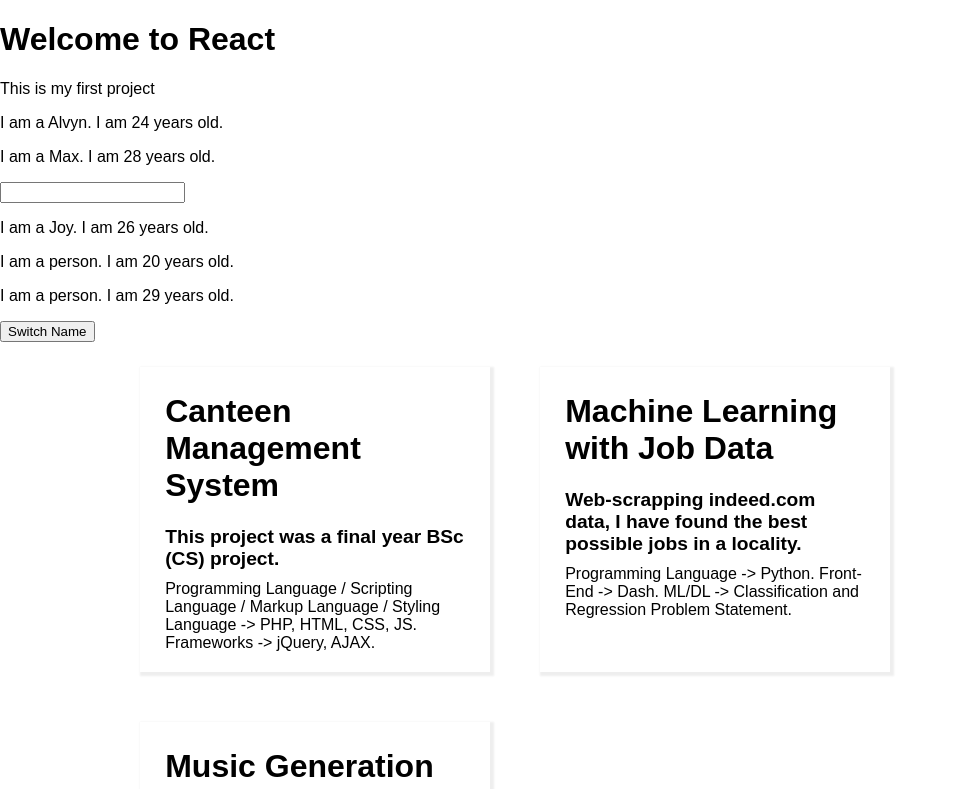
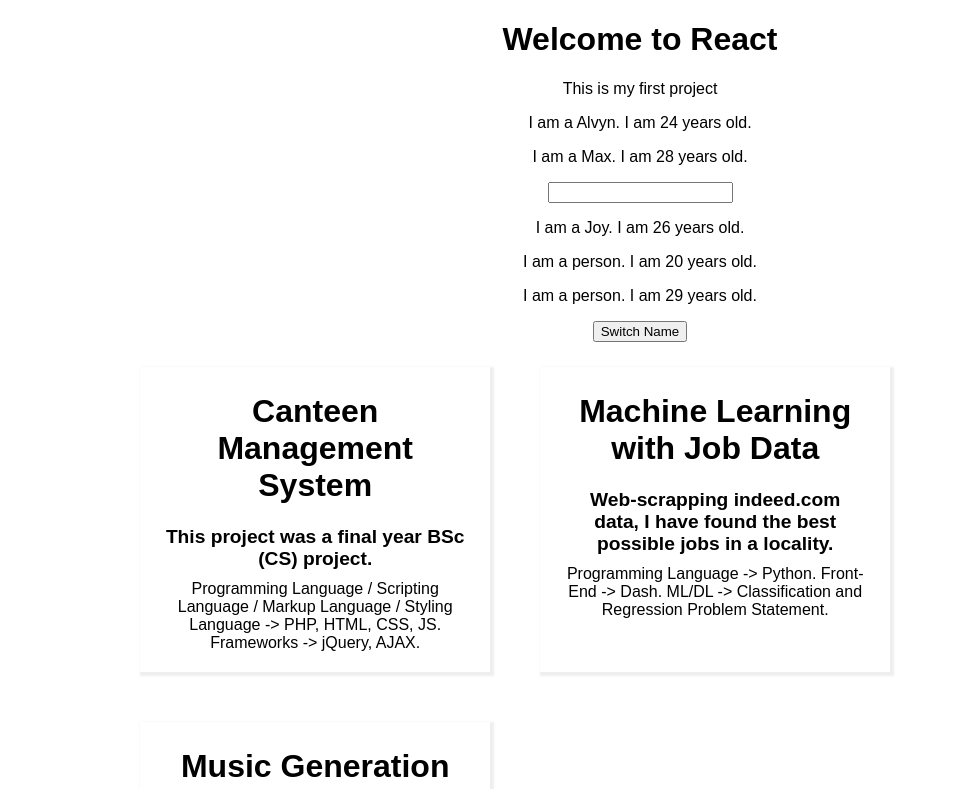
Before and after one commit to alvynabranches/react_bootcamp_workshop, a React (Create React App) app in the folder react-complete-guide/: page / in a window 1280 px wide. Shown: the top 789 px of the page, without its empty margins (0-956 px from the left). Built offline with nearby package versions, Linux system fonts and the light colour scheme.

Commit message:
14012021v1

```diff
--- a/react-complete-guide/src/App.js
+++ b/react-complete-guide/src/App.js
@@ -31,7 +31,7 @@ class App extends Component {
 	}
 	render() {
 		return (
-			<div className="">
+			<div className="App">
 				<h1 className="App-title">Welcome to React</h1>
 				<p>This is my first project</p>
 				<Person name={this.state.persons[0].name} age={this.state.persons[0].age} click={this.switchNameHandler}/>
```
